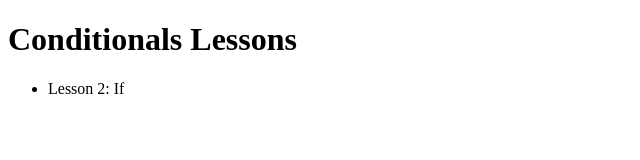
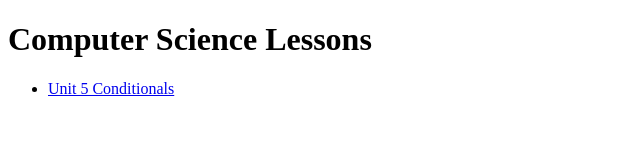
Before and after one commit to TamnhiHuynh/TamnhiHuynh.github.io, a plain HTML site: page index.html in a window 1280 px wide. Shown: the whole page, without its empty margins (0-640 px from the left). Drawn offline with Linux system fonts and the light colour scheme.

Commit message:
Update index.html

```diff
--- a/index.html
+++ b/index.html
@@ -7,9 +7,11 @@
     <title>Document</title>
 </head>
 <body>
-    <h1>Conditionals Lessons</h1>
+    <h1>Computer Science Lessons</h1>
     <ul>
-        <li>Lesson 2: If</li>
+       <li>
+           <a href="/U5_Conditionals/conditionals.html">Unit 5 Conditionals</a>
+       </li>
     </ul>
 </body>
 </html>
```
